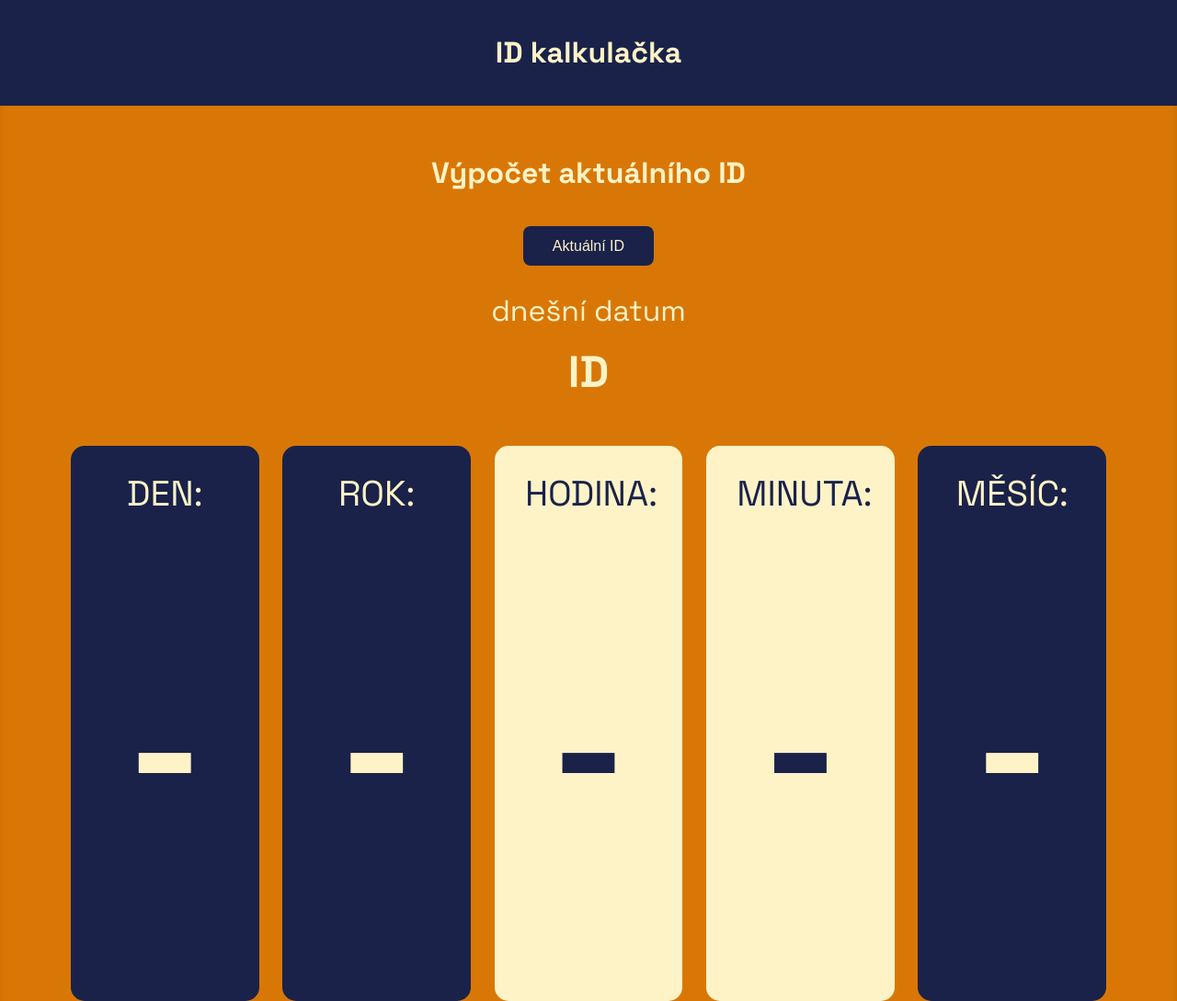
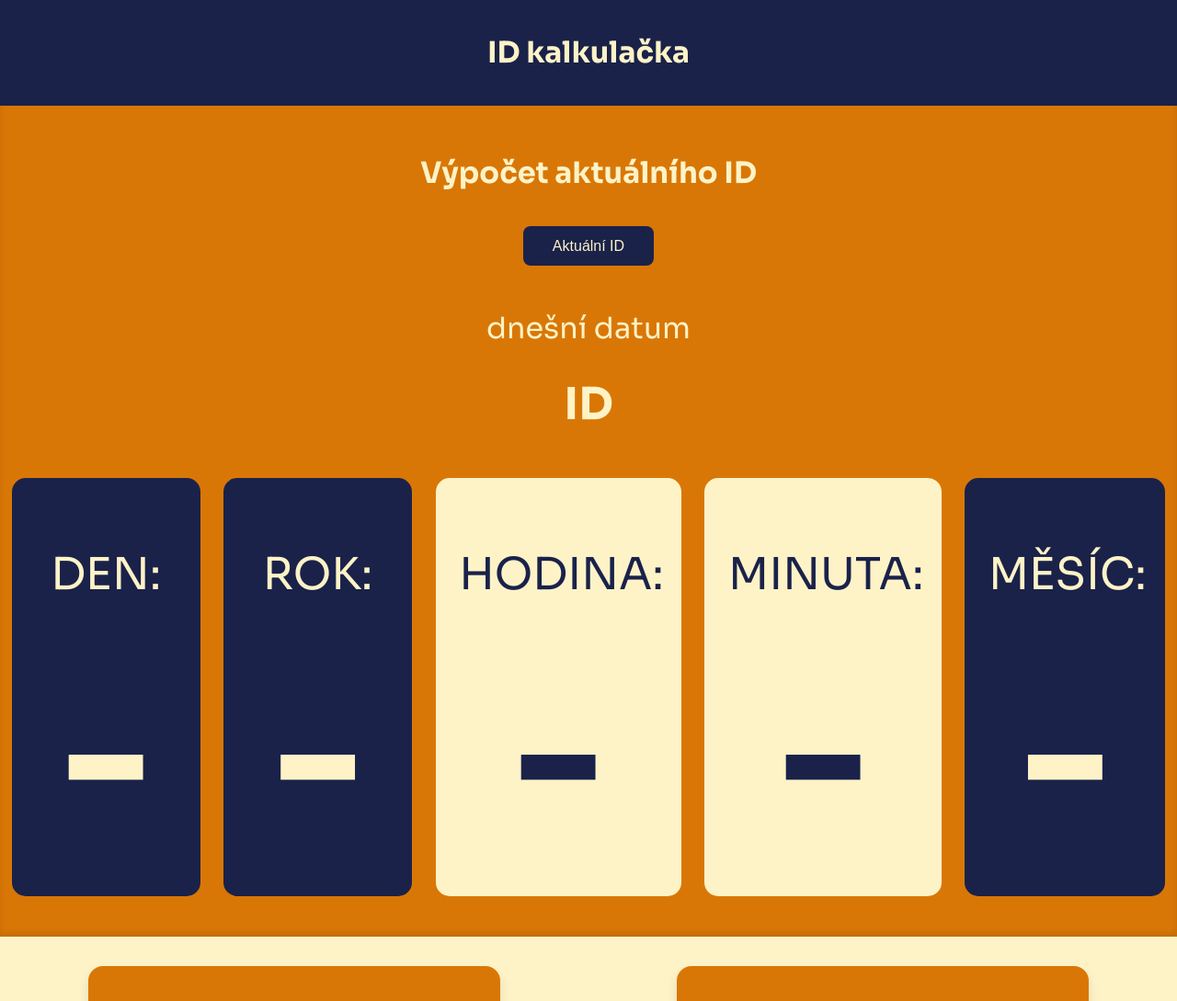
Before and after one commit to DzymatoR/ID_calculator, a plain HTML site: page index.html in a window 1280 px wide. Shown: the top 1089 px of the page at 92% size. Drawn offline with Linux system fonts and the light colour scheme.

Commit message:
upraveno

```diff
--- a/index.html
+++ b/index.html
@@ -7,7 +7,7 @@
 
     <link rel="preconnect" href="https://fonts.googleapis.com">
     <link rel="preconnect" href="https://fonts.gstatic.com" crossorigin>
-    <link href="https://fonts.googleapis.com/css2?family=Space+Grotesk:wght@300..700&display=swap" rel="stylesheet">
+    <link href="https://fonts.googleapis.com/css2?family=Sora:wght@100..800&display=swap" rel="stylesheet">
 
     <style>
 
@@ -15,7 +15,8 @@
             background-color: #f3f4f6; /* Jemná světlá barva */
             color:#fef3c7;
             text-align: center;
-            font-family: "Space Grotesk", sans-serif;
+            font-family: "Sora", sans-serif;
+            font-optical-sizing: auto;
             margin: 0;
             padding: 0;
             display: flex;
@@ -30,11 +31,6 @@
             box-shadow: 0px 4px 6px rgba(0, 0, 0, 0.1);
         }
 
-        p {
-            margin: 1% 5%;
-        }
-
-
         .stitky{
             display: flex;
             justify-content: center;
@@ -42,11 +38,12 @@
         }
 
         .p_stitek{
-            font-size: 3vw;
+            font-size: 3rem;
         }
 
         .h1_stitek{
-            font-size: 15vw;
+            font-size: 12rem;
+            margin: 2%;
         }
 
         .ID_stitek{
```
